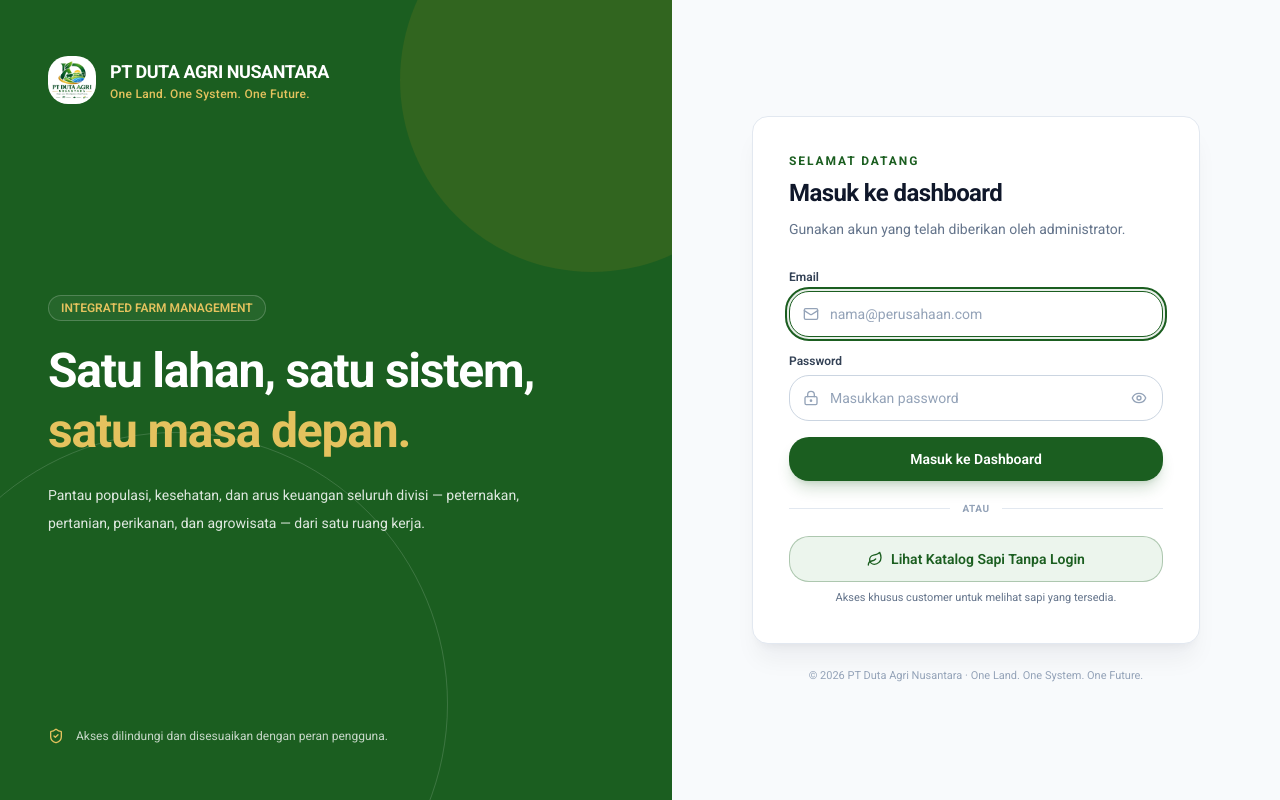
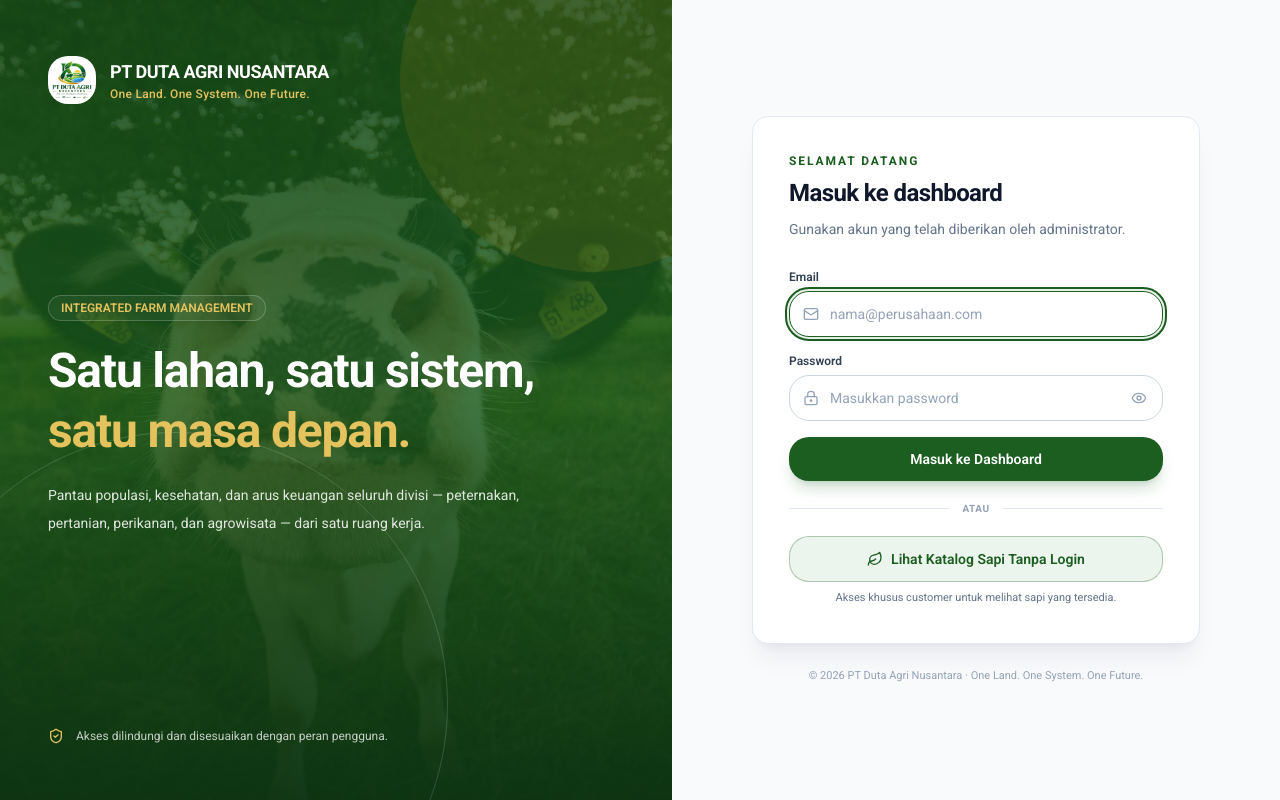
Before and after one commit to andikashln/ternak-monitor, a React (Vite) app in the folder frontend/: page / in a window 1280 px wide. Built offline with nearby package versions, Linux system fonts and the light colour scheme; no server answers.

Commit message:
login: foto latar peternakan (Unsplash) + overlay hijau, hapus demo login

```diff
--- a/frontend/src/App.tsx
+++ b/frontend/src/App.tsx
@@ -12,7 +12,7 @@ import { canAccess, canEdit } from './services/permissions';
 
 import { storeService } from './services/storeService';
 import { authAPI, authSession } from './services/api';
-import { getOneClickDemoSession, getStaticDemoSession, getStaticDemoSessionFromToken, shouldUseStaticDemoFallback } from './services/demoAuth';
+import { getStaticDemoSession, getStaticDemoSessionFromToken, shouldUseStaticDemoFallback } from './services/demoAuth';
 import { supabaseSignIn, supabaseRestore, supabaseSignOut } from './services/supabase';
 import { LivestockItem, UserProfile } from './types';
 
@@ -196,14 +196,6 @@ export function App() {
     }
   };
 
-  const handleDemoLogin = async () => {
-    const demoSession = getOneClickDemoSession();
-    authSession.setToken(demoSession.token);
-    storeService.setCurrentUser(demoSession.user);
-    setActiveTab('dashboard');
-    setAuthState('authenticated');
-  };
-
   const handleLogout = async () => {
     try {
       await supabaseSignOut();
@@ -272,7 +264,7 @@ export function App() {
         </div>
       );
     }
-    return <LoginPage onLogin={handleLogin} onDemoLogin={handleDemoLogin} onOpenCatalog={() => setShowPublicCatalog(true)} />;
+    return <LoginPage onLogin={handleLogin} onOpenCatalog={() => setShowPublicCatalog(true)} />;
   }
 
   if (currentUser.role === 'USER') {
--- a/frontend/src/components/auth/LoginPage.tsx
+++ b/frontend/src/components/auth/LoginPage.tsx
@@ -3,11 +3,10 @@ import { AlertCircle, Eye, EyeOff, Leaf, Loader2, LockKeyhole, Mail, ShieldCheck
 
 interface LoginPageProps {
   onLogin: (email: string, password: string) => Promise<void>;
-  onDemoLogin: () => Promise<void>;
   onOpenCatalog: () => void;
 }
 
-export const LoginPage: React.FC<LoginPageProps> = ({ onLogin, onDemoLogin, onOpenCatalog }) => {
+export const LoginPage: React.FC<LoginPageProps> = ({ onLogin, onOpenCatalog }) => {
   const [email, setEmail] = useState('');
   const [password, setPassword] = useState('');
   const [showPassword, setShowPassword] = useState(false);
@@ -29,7 +28,16 @@ export const LoginPage: React.FC<LoginPageProps> = ({ onLogin, onDemoLogin, onOp
 
   return (
     <main className="min-h-screen bg-[#F8FAFC] text-[#0F172A] lg:grid lg:grid-cols-[1.05fr_0.95fr]">
-      <section className="relative hidden overflow-hidden bg-[#1B5E20] px-12 py-14 text-white lg:flex lg:flex-col lg:justify-between">
+      <section className="relative hidden overflow-hidden px-12 py-14 text-white lg:flex lg:flex-col lg:justify-between">
+        <img
+          src="/login-bg.jpg"
+          alt=""
+          aria-hidden="true"
+          className="absolute inset-0 h-full w-full object-cover"
+        />
+        {/* Overlay hijau hutan: gelapkan foto agar teks kontras + identitas brand tetap hijau */}
+        <div className="absolute inset-0 bg-[#1B5E20]/80" />
+        <div className="absolute inset-0 bg-gradient-to-t from-[#0B2E10]/85 via-transparent to-[#0B2E10]/40" />
         <div className="absolute -right-28 -top-28 h-96 w-96 rounded-full bg-[#C9971C]/12" />
         <div className="absolute -bottom-44 -left-24 h-[34rem] w-[34rem] rounded-full border border-white/15" />
 
```
Also changed, not shown: frontend/public/login-bg.jpg (added).
